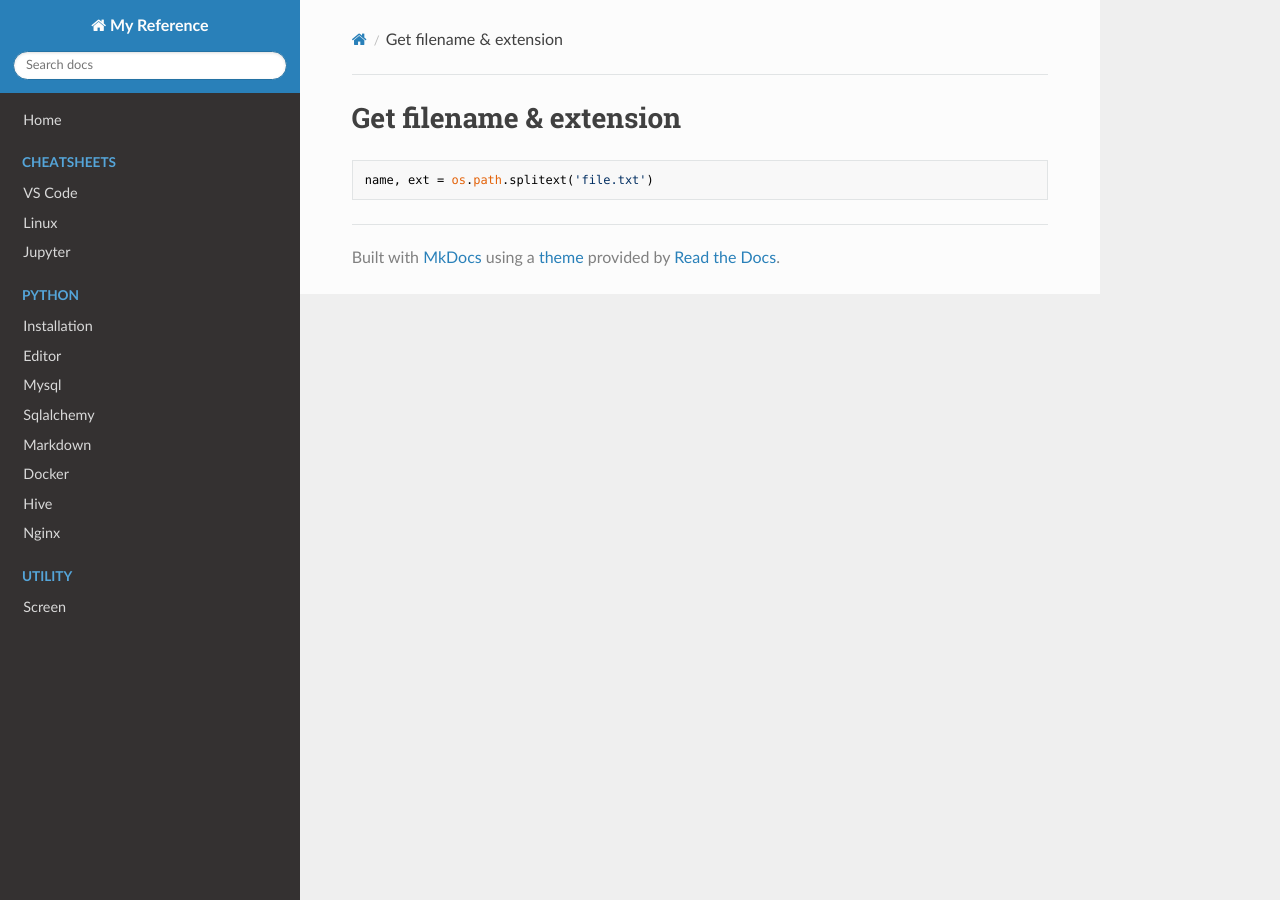
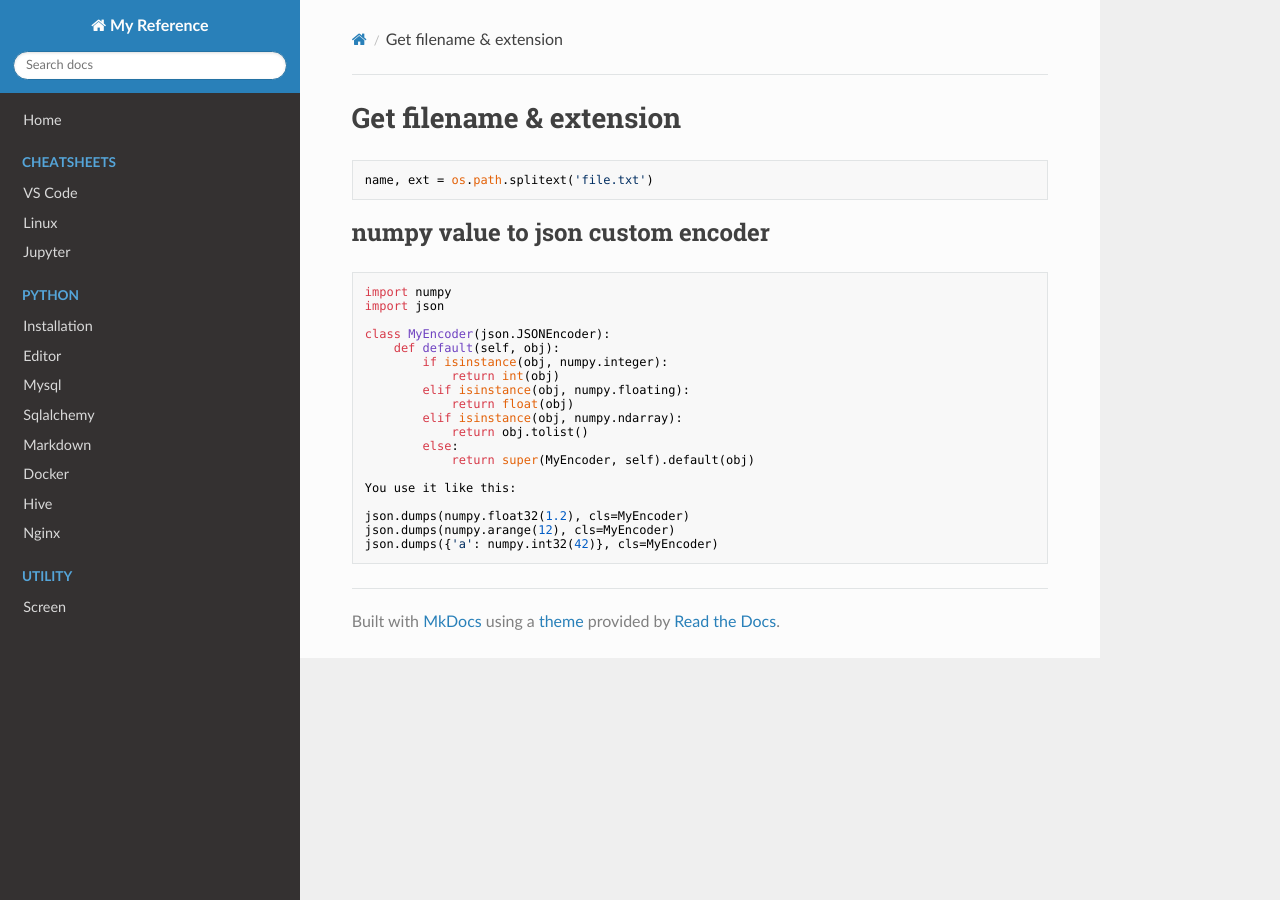
Before and after one commit to rajarshig/MyReference, an MkDocs documentation site: the page built from docs/python_cheatsheet.md, in a window 1280 px wide. Built offline with MkDocs 1.6.1, drawn with Linux system fonts in a browser that asks for light colours; nearby versions of some CDN libraries; old or Windows-style settings are respelled for this version of MkDocs.

````diff
--- a/docs/python_cheatsheet.md
+++ b/docs/python_cheatsheet.md
@@ -2,3 +2,26 @@
 ```
 name, ext = os.path.splitext('file.txt')
 ```
+
+## numpy value to json custom encoder
+```
+import numpy
+import json
+
+class MyEncoder(json.JSONEncoder):
+    def default(self, obj):
+        if isinstance(obj, numpy.integer):
+            return int(obj)
+        elif isinstance(obj, numpy.floating):
+            return float(obj)
+        elif isinstance(obj, numpy.ndarray):
+            return obj.tolist()
+        else:
+            return super(MyEncoder, self).default(obj)
+
+You use it like this:
+
+json.dumps(numpy.float32(1.2), cls=MyEncoder)
+json.dumps(numpy.arange(12), cls=MyEncoder)
+json.dumps({'a': numpy.int32(42)}, cls=MyEncoder)
+```
````
Also changed, not shown: docs/anaconda.md (added, +31 -0 lines), docs/git_cheatsheet.md (+3 -0 lines), docs/linux_cheatsheet.md (+9 -0 lines), docs/linux_tree.md (added, +23 -0 lines), docs/linux_zip.md (+1 -0 lines), docs/pandas.md (added, +24 -0 lines), docs/postgresql.md (added, +27 -0 lines), docs/python-installation.md (+1 -0 lines), docs/sqlalchemy.md (+4 -0 lines).
